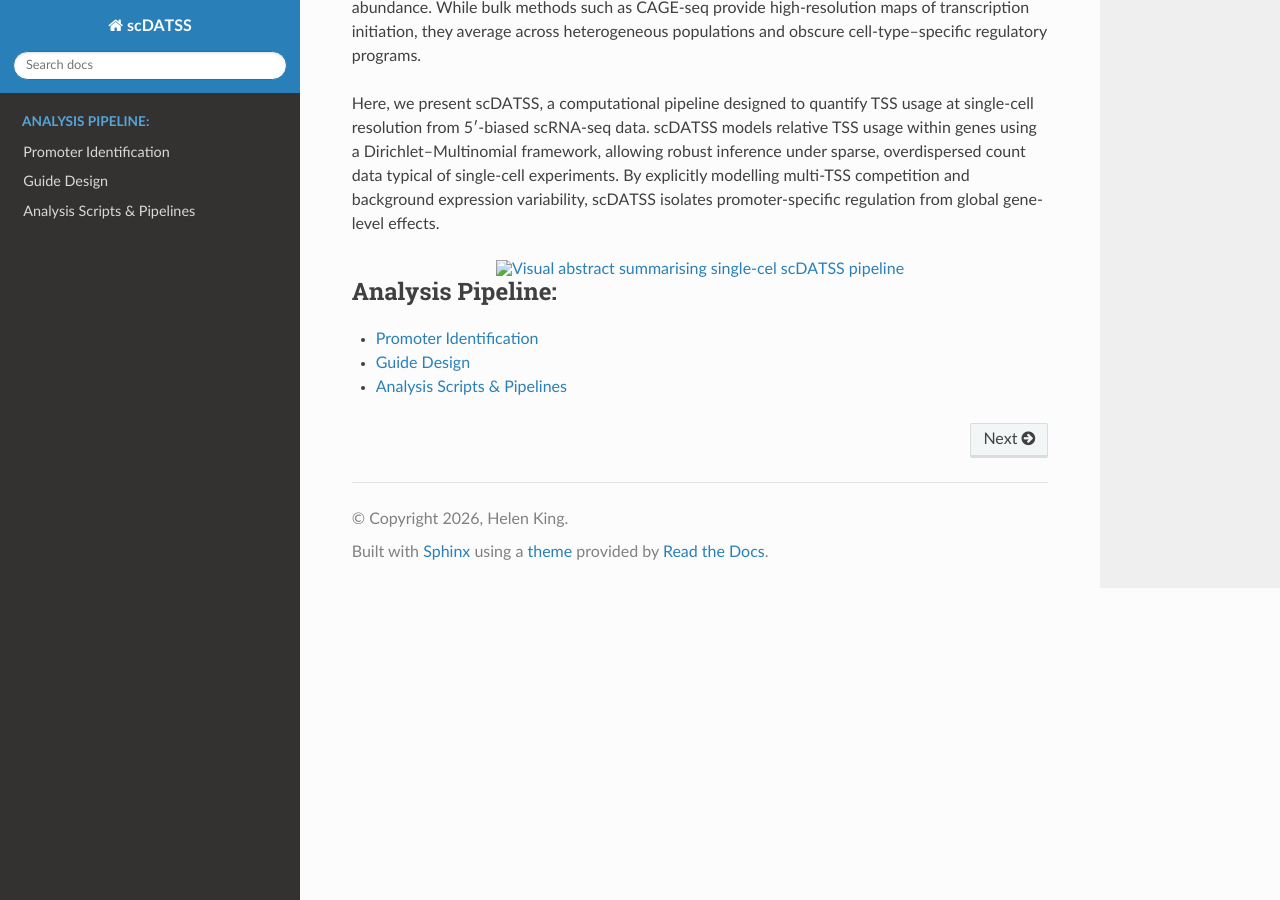
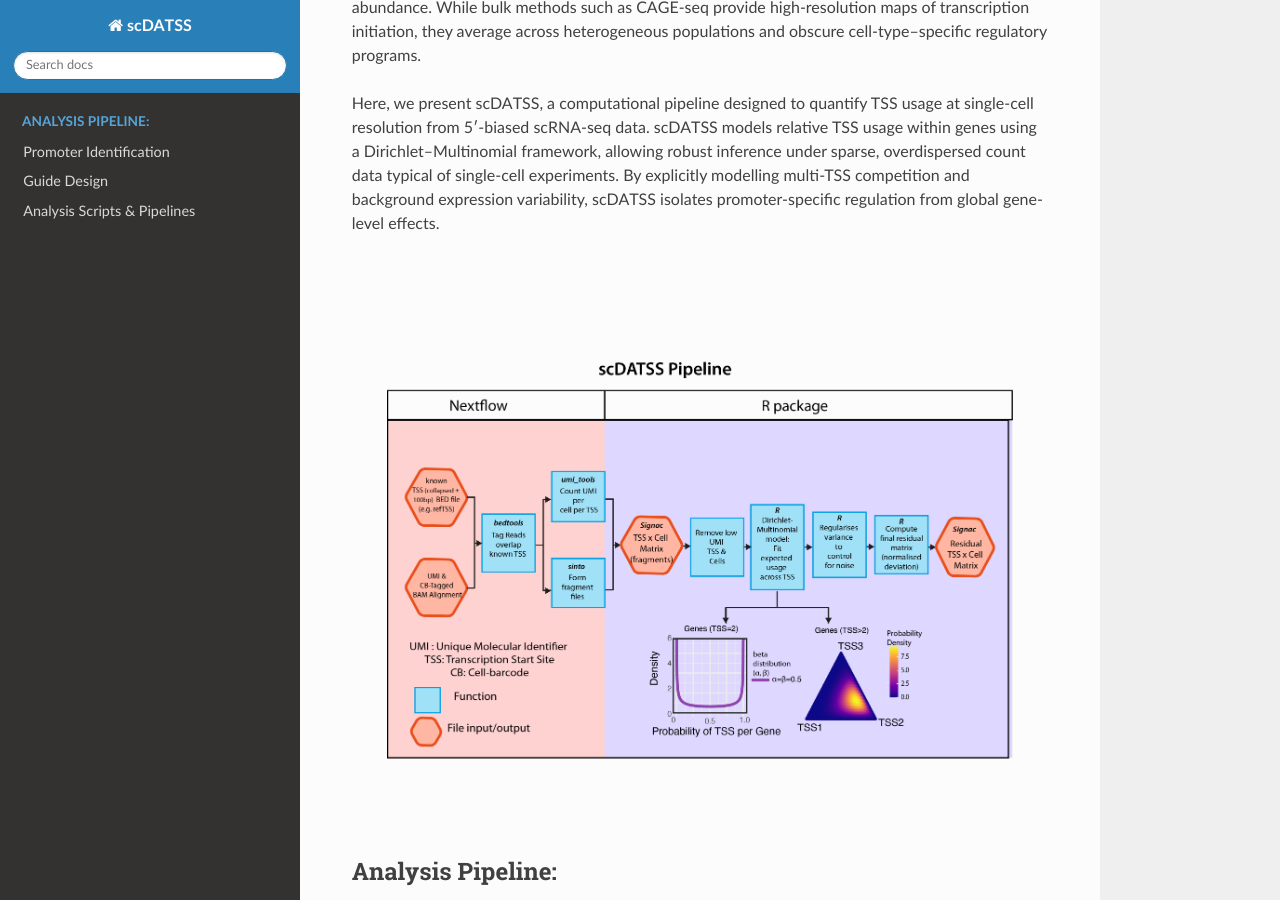
Before and after one commit to theheking/scDATSS-Documentation, a Sphinx documentation site: the page built from source/index.rst, in a window 1280 px wide and 900 px high, scrolled down 454 px. Built offline with Sphinx 7.4.7 and the Read the Docs theme 3.1.0, drawn with Linux system fonts in a browser that asks for light colours; pages that are not in the unit, such as notebooks, are missing from menus.

Commit message:
Update index.rst

```diff
--- a/source/index.rst
+++ b/source/index.rst
@@ -11,7 +11,7 @@ Transcription start site (TSS) usage is a fundamental driver of transcript diver
 
 Here, we present scDATSS, a computational pipeline designed to quantify TSS usage at single-cell resolution from 5′-biased scRNA-seq data. scDATSS models relative TSS usage within genes using a Dirichlet–Multinomial framework, allowing robust inference under sparse, overdispersed count data typical of single-cell experiments. By explicitly modelling multi-TSS competition and background expression variability, scDATSS isolates promoter-specific regulation from global gene-level effects.
 
-.. figure:: ../fig/figure-01.png
+.. figure:: ./fig/figure-01.png
    :class: with-border
    :alt: Visual abstract summarising single-cel scDATSS pipeline
    :align: center
```
